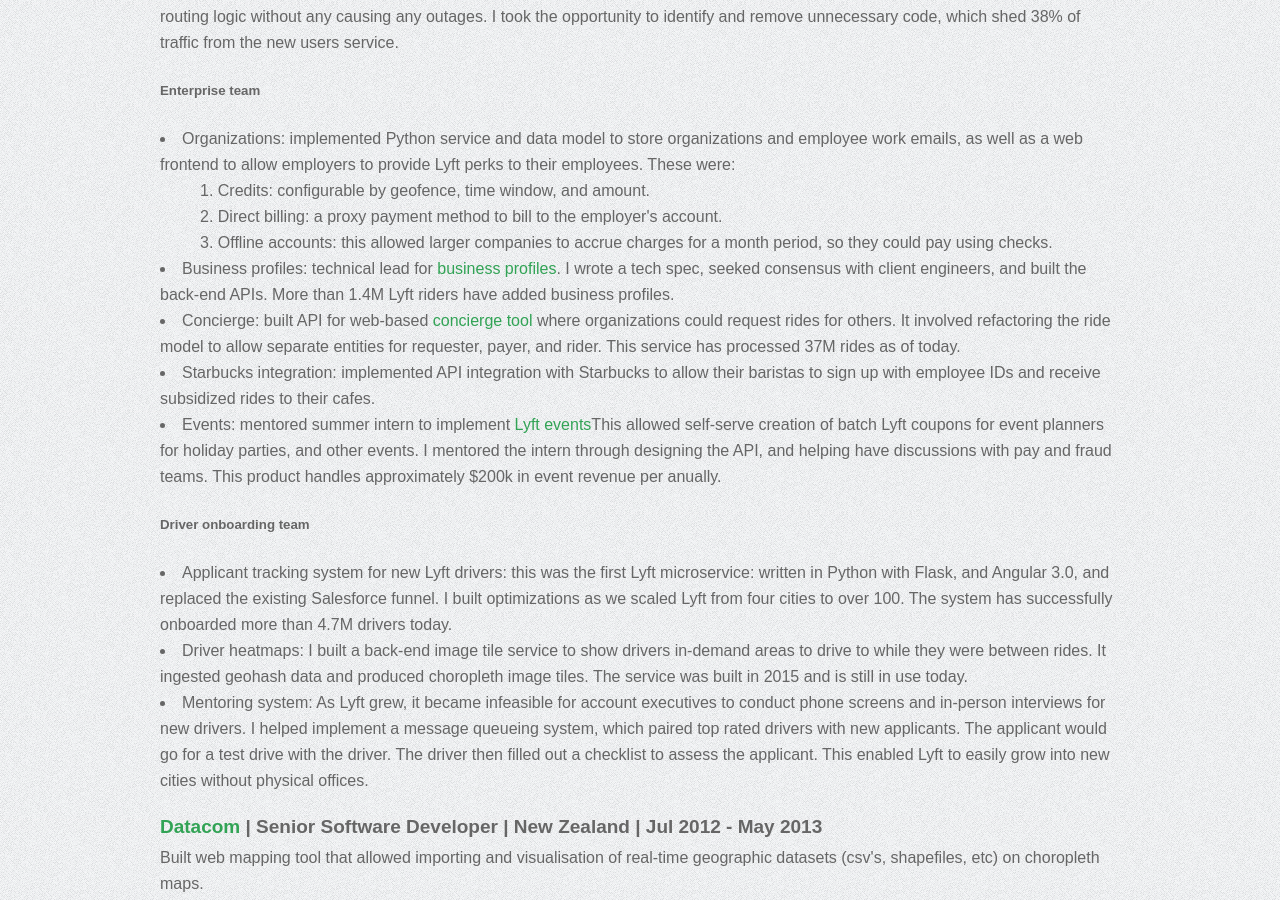
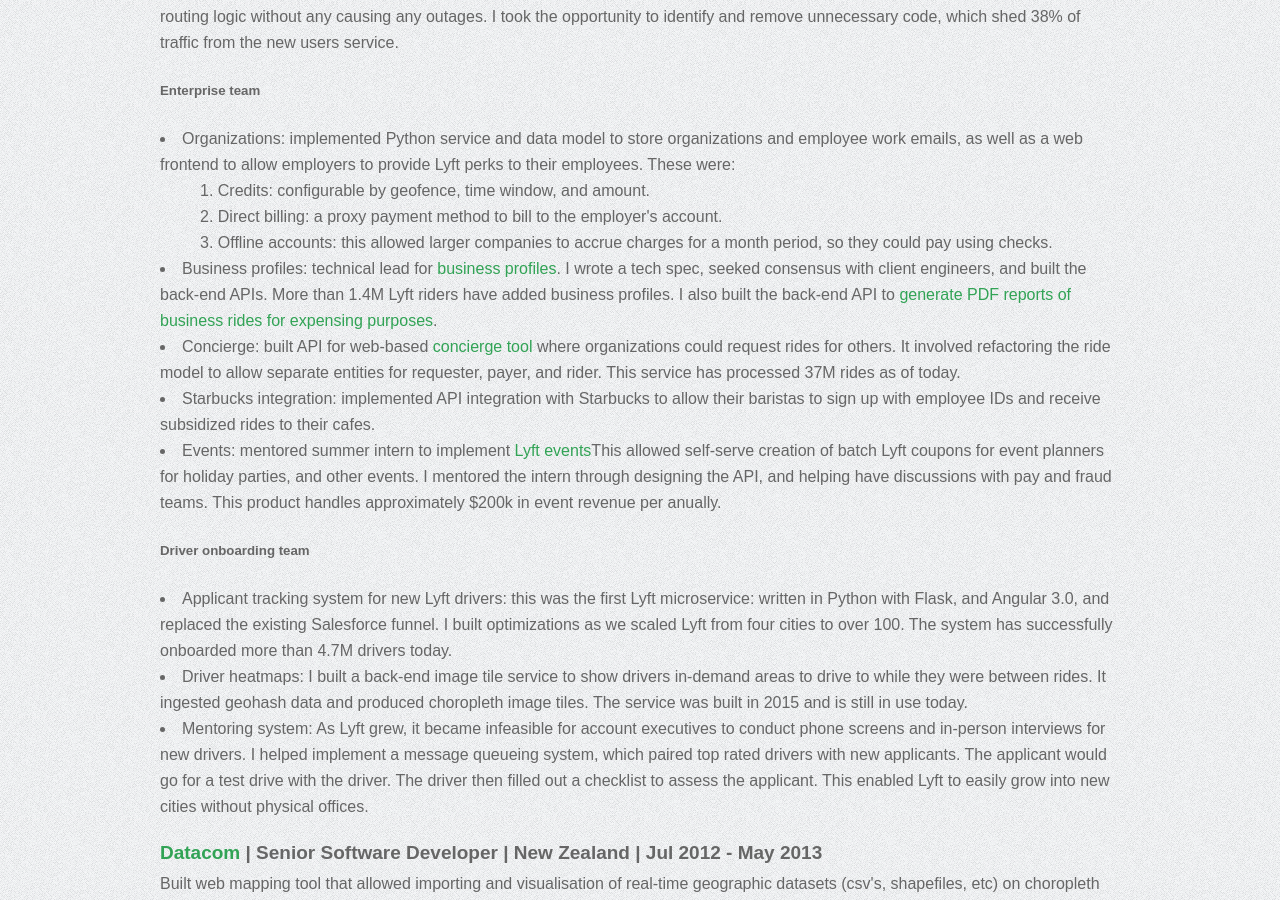
Before and after one commit to glenrobertson/glenrobertson.github.com, a Jekyll site: the page built from resume_2020.html, in a window 1280 px wide and 900 px high, scrolled down 915 px. Built offline with Jekyll 4.4.1, drawn with Linux system fonts in a browser that asks for light colours.

Commit message:
More info

```diff
--- a/resume_2020.html
+++ b/resume_2020.html
@@ -39,7 +39,7 @@
             <li>Offline accounts: this allowed larger companies to accrue charges for a month period, so they could pay using checks.</li>
         </ol>
     </li>
-    <li>Business profiles: technical lead for <a href="https://lyft.com/business">business profiles</a>. I wrote a tech spec, seeked consensus with client engineers, and built the back-end APIs. More than 1.4M Lyft riders have added business profiles.</li>
+    <li>Business profiles: technical lead for <a href="https://lyft.com/business">business profiles</a>. I wrote a tech spec, seeked consensus with client engineers, and built the back-end APIs. More than 1.4M Lyft riders have added business profiles. I also built the back-end API to <a href="https://www.businessinsider.com/how-to-get-lyft-receipt">generate PDF reports of business rides for expensing purposes</a>.</li>
     <li>Concierge: built API for web-based <a href="https://support.lyftbusiness.com/hc/en-us/articles/360018624554-Send-rides-for-your-people-with-Concierge">concierge tool</a> where organizations could request rides for others. It involved refactoring the ride model to allow separate entities for requester, payer, and rider. This service has processed 37M rides as of today.</li>
     <li>Starbucks integration: implemented API integration with Starbucks to allow their baristas to sign up with employee IDs and receive subsidized rides to their cafes.</li>
     <li>Events: mentored summer intern to implement <a href="https://lyft.com/events">Lyft events</a>This allowed self-serve creation of batch Lyft coupons for event planners for holiday parties, and other events. I mentored the intern through designing the API, and helping have discussions with pay and fraud teams. This product handles approximately $200k in event revenue per anually.</li>
```
